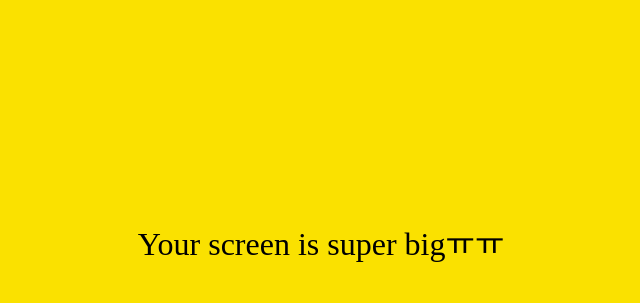
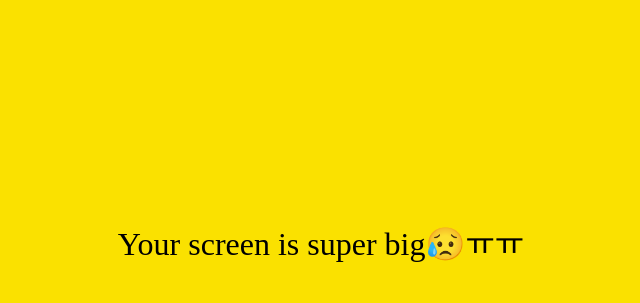
Before and after one commit to Grapefruit12/kokoa-clone-2021, a plain HTML site: page index.html in a window 1280 px wide. Shown: the part 156-459 px from the top of the page, without its empty margins (319-959 px from the left). Drawn offline with Linux system fonts and the light colour scheme.

Commit message:
emoticon

```diff
--- a/index.html
+++ b/index.html
@@ -34,7 +34,7 @@
         <a href="#">Find Kokoa Account or Password</a>
     </form>
     <div id="no-mobile">
-        <span>Your screen is super bigㅠㅠ</span>
+        <span>Your screen is super big😥ㅠㅠ</span>
     </div>
 
 
```
